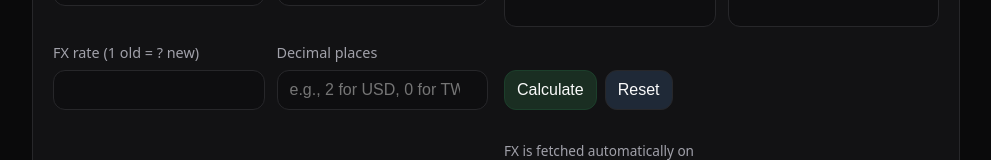
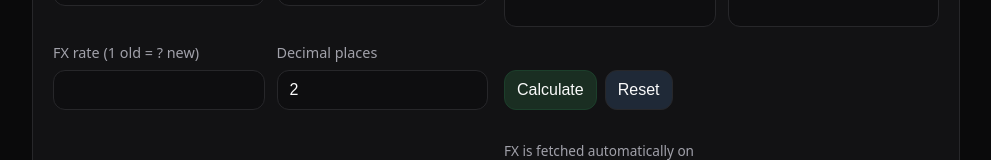
Before and after one commit to iamjeffchiu/reimbursement-plan-calculator, a plain HTML site: page index.html in a window 1280 px wide. Shown: the part 206-366 px from the top of the page, without its empty margins (144-1135 px from the left). Drawn offline with Linux system fonts and the light colour scheme.

Commit message:
Update index.html

```diff
--- a/index.html
+++ b/index.html
@@ -44,7 +44,7 @@
           </div>
           <div>
             <label for="decimals">Decimal places</label>
-            <input id="decimals" type="number" step="1" value="" placeholder="e.g., 2 for USD, 0 for TWD/JPY" />
+            <input id="decimals" type="number" step="1" value="2" placeholder="e.g., 2 for USD, 0 for TWD/JPY" />
           </div>
         </div>
 
```
